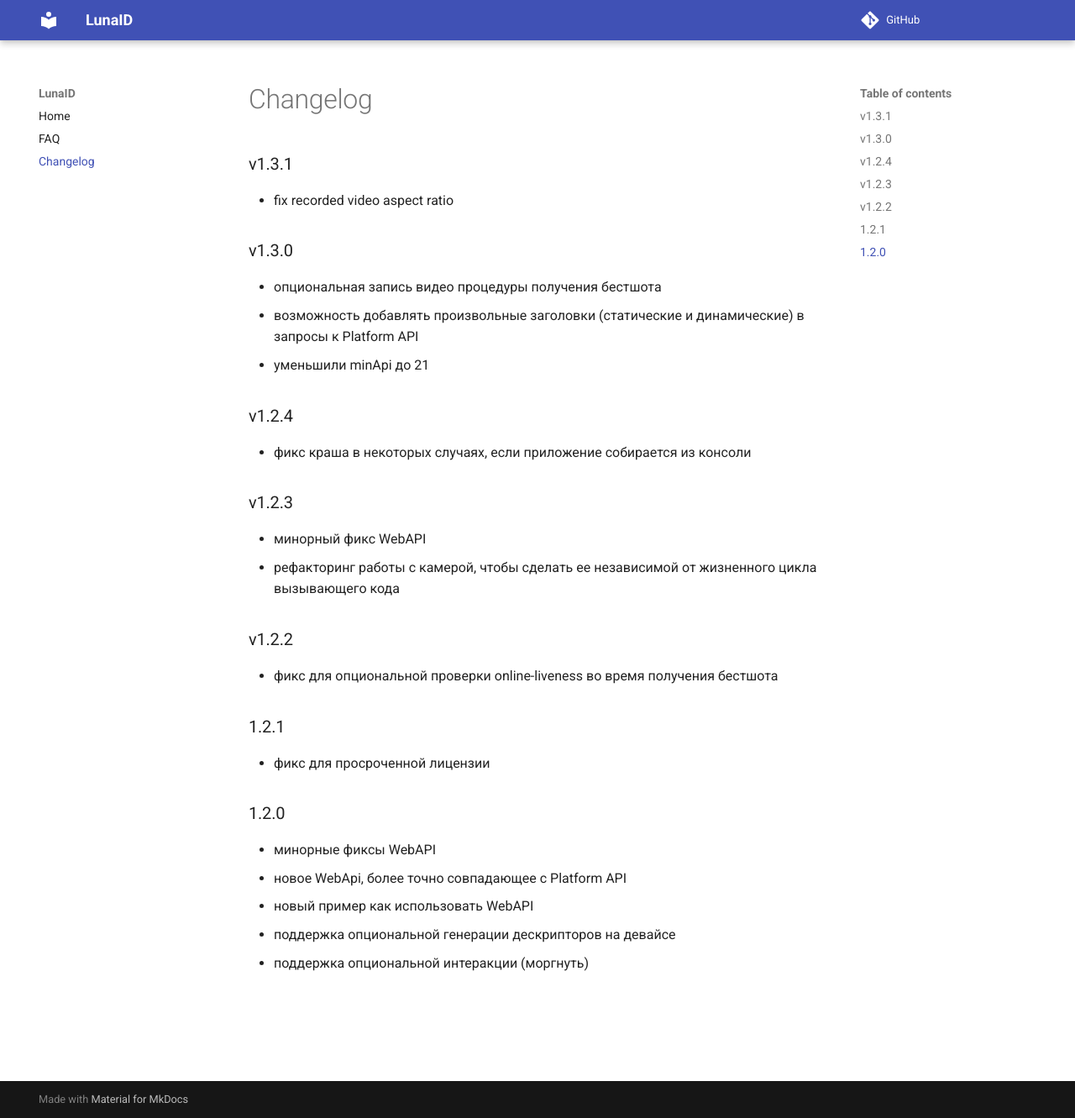
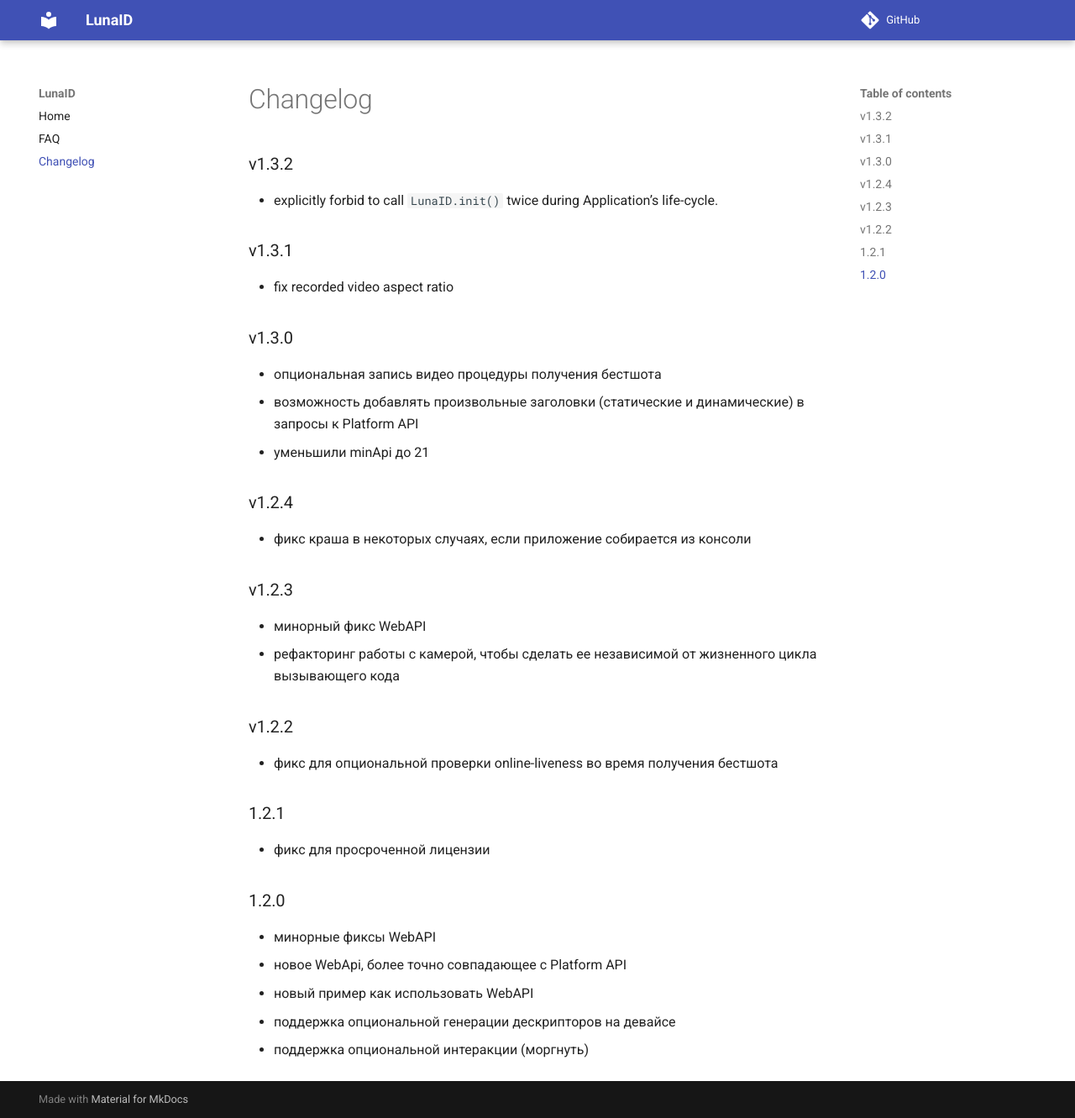
Before and after one commit to VisionLabs/LunaID, an MkDocs documentation site: the page built from docs/changelog.md, in a window 1280 px wide and 1331 px high. Shown: the whole window at 84% size. Built offline with MkDocs 1.6.1 and Material for MkDocs 9.7.7, drawn with Linux system fonts in a browser that asks for light colours; comment, search, counter and statistics services are not loaded; the version menu is left out.

Commit message:
update changelog

```diff
--- a/docs/changelog.md
+++ b/docs/changelog.md
@@ -1,6 +1,9 @@
 
 # Changelog
 
+
+### v1.3.2
+- explicitly forbid to call `LunaID.init()` twice during Application's life-cycle.
 
 
 ### v1.3.1
```
